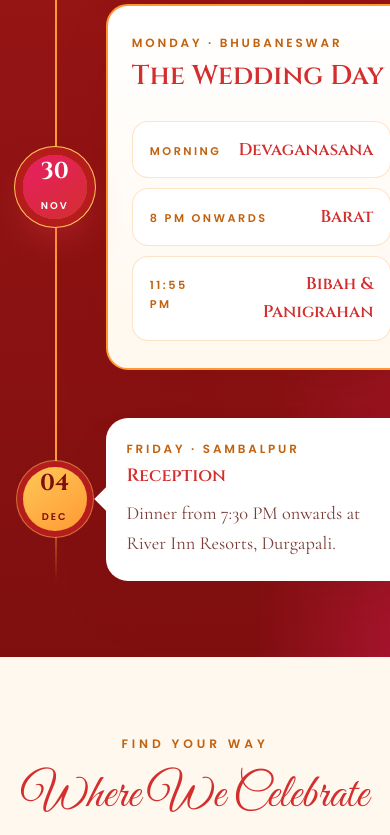
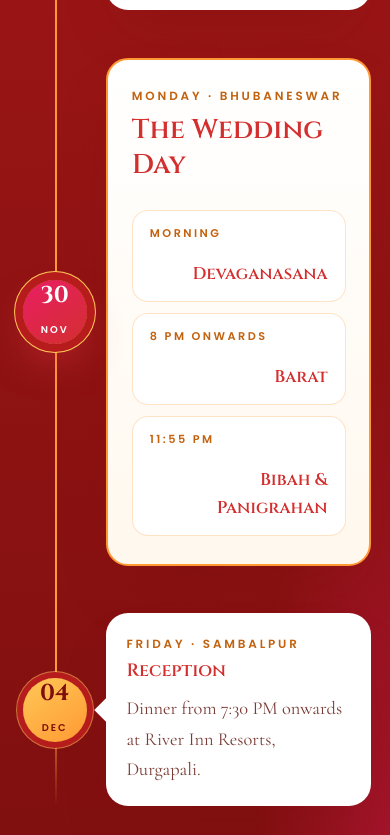
Before and after one commit to Tesseract95/Wedding_Card_Website, a website: page public/index.html in a window 390 px wide. Shown: the part 4500-5335 px from the top of the page. Drawn offline with nearby package versions, Linux system fonts and the light colour scheme.

Commit message:
Fix Save These Days timeline overflow on mobile

```diff
--- a/public/css/styles.css
+++ b/public/css/styles.css
@@ -806,6 +806,9 @@ html:not(.has-intro) .intro { display: none; }
 .timeline {
     position: relative;
     display: grid;
+    /* minmax(0, 1fr) stops the widest item (the wedding-day rituals) from
+       stretching the implicit auto column past the viewport on mobile. */
+    grid-template-columns: minmax(0, 1fr);
     gap: 2.2rem;
     padding-left: 0;
 }
@@ -1062,7 +1065,7 @@ html:not(.has-intro) .intro { display: none; }
     .person--bride { order: 3; }
 
     .timeline::before { left: 48px; translate: 0; }
-    .timeline__item { grid-template-columns: 96px 1fr; column-gap: 1.2rem; }
+    .timeline__item { grid-template-columns: 96px minmax(0, 1fr); column-gap: 1.2rem; }
     .timeline__date { grid-column: 1; grid-row: 1; width: 84px; height: 84px; justify-self: start; margin-left: 6px; }
     .timeline__day { font-size: 1.7rem; }
     .timeline__item:nth-child(odd) .timeline__card,
@@ -1070,13 +1073,13 @@ html:not(.has-intro) .intro { display: none; }
     .timeline__item:nth-child(odd) .timeline__card::before,
     .timeline__item:nth-child(even) .timeline__card::before { left: -8px; right: auto; }
 
-    .timeline__item--main { grid-template-columns: 96px 1fr; justify-items: start; gap: 0 1.2rem; }
+    .timeline__item--main { grid-template-columns: 96px minmax(0, 1fr); justify-items: start; gap: 0 1.2rem; }
     .timeline__item--main .timeline__date { grid-column: 1; width: 84px; height: 84px; }
     .timeline__item--main .timeline__day { font-size: 1.9rem; }
     .timeline__item--main .timeline__card { grid-column: 2; width: 100%; text-align: left; padding: 1.6rem 1.4rem; }
-    .rituals { grid-template-columns: 1fr; gap: 0.6rem; }
-    .rituals > div { display: flex; justify-content: space-between; align-items: baseline; gap: 1rem; padding: 0.8rem 1rem; }
-    .rituals dd { margin-top: 0; text-align: right; }
+    .rituals { grid-template-columns: minmax(0, 1fr); gap: 0.6rem; }
+    .rituals > div { display: flex; flex-wrap: wrap; justify-content: space-between; align-items: baseline; gap: 1rem; padding: 0.8rem 1rem; }
+    .rituals dd { margin-top: 0; margin-left: auto; text-align: right; }
 }
 
 @media (max-width: 600px) {
@@ -1101,7 +1104,7 @@ html:not(.has-intro) .intro { display: none; }
     .person { padding: 3rem 1.2rem 2rem; }
 
     .timeline::before { left: 36px; }
-    .timeline__item, .timeline__item--main { grid-template-columns: 72px 1fr; column-gap: 0.9rem; }
+    .timeline__item, .timeline__item--main { grid-template-columns: 72px minmax(0, 1fr); column-gap: 0.9rem; }
     .timeline__date, .timeline__item--main .timeline__date { width: 64px; height: 64px; margin-left: 4px; box-shadow: 0 0 0 6px var(--red-deep), 0 0 0 7px var(--line-on-dark); }
     .timeline__day, .timeline__item--main .timeline__day { font-size: 1.35rem; }
     .timeline__month { font-size: 0.58rem; }
```
